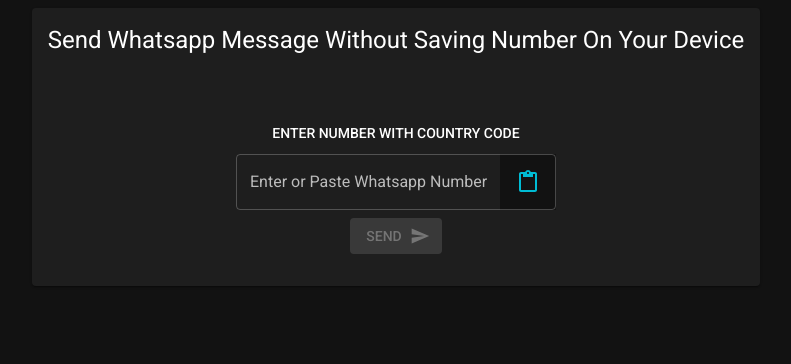
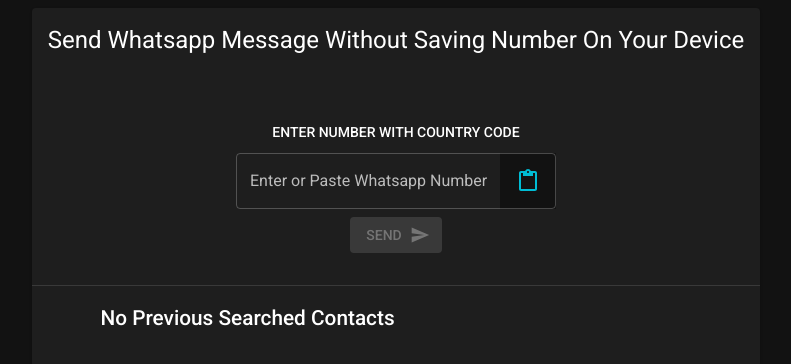
Before and after one commit to ProgrammerShri/Send-Whatsapp-Message, a React (Vite) app: page / in a window 1280 px wide. Shown: the top 364 px of the page, without its empty margins (244-1035 px from the left). Built offline with nearby package versions, Linux system fonts and the light colour scheme.

Commit message:
feat : List Component Added with Delete Feature

```diff
--- /dev/null
+++ b/src/component/AppList.jsx
@@ -0,0 +1,159 @@
+import * as React from "react";
+// import { styled } from '@mui/material/styles';
+import styled from "styled-components";
+import Box from "@mui/material/Box";
+import List from "@mui/material/List";
+import ListItem from "@mui/material/ListItem";
+import ListItemAvatar from "@mui/material/ListItemAvatar";
+import ListItemIcon from "@mui/material/ListItemIcon";
+import ListItemText from "@mui/material/ListItemText";
+import Avatar from "@mui/material/Avatar";
+import IconButton from "@mui/material/IconButton";
+import Grid from "@mui/material/Grid";
+import Typography from "@mui/material/Typography";
+import WhatsAppIcon from "@mui/icons-material/WhatsApp";
+import DeleteIcon from "@mui/icons-material/Delete";
+import { Button, Divider, ListItemButton } from "@mui/material";
+
+// Render Time (with format)
+export function renderTime(timeStamp) {
+  const date = new Date(timeStamp);
+  const dateString = date.toLocaleString("en-US", {
+    timeZone: "Asia/Kolkata",
+    hour12: true,
+    hour: "numeric",
+    minute: "numeric",
+    hourCycle: "h12",
+    day: "numeric",
+    month: "short",
+    year: "numeric",
+  });
+  return dateString;
+}
+
+const AppList = () => {
+  const [list, setList] = React.useState([]);
+
+  React.useEffect(() => {
+    const searchedList = window.localStorage.getItem("SearchedList");
+    if (searchedList) {
+      setList(JSON.parse(searchedList));
+    }
+  }, []);
+
+  const handleDelete = (id) => {
+    const newList = list.filter((item) => item.id !== id);
+    setList(newList);
+    window.localStorage.setItem("SearchedList", JSON.stringify(newList));
+  };
+
+  return (
+    <Box sx={{ width: "100%" }}>
+      <Divider />
+      <Grid
+        container
+        sx={{ width: "100%", display: "flex", justifyContent: "center" }}
+      >
+        <Grid item xs={12} md={10}>
+          <HeadingContainer>
+            <Typography
+              sx={{ my: 2, mx: 1, fontSize: "1.3rem", }}
+              variant="h6"
+              component="div"
+            >
+              {list.length > 0
+                ? `Previous Searched Contacts : ${list.length}`
+                : "No Previous Searched Contacts"}
+            </Typography>
+
+            {list.length > 0 && (
+              <Button
+                sx={{ my: 2, mx: 1 }}
+                variant="outlined"
+                onClick={() => console.log("DD")}
+              >
+                Clear All
+              </Button>
+            )}
+          </HeadingContainer>
+          <div>
+            <List>
+              {list.map((item) => (
+                <ListItemContainer key={item.id}>
+                  <ListContainer
+                    href={`https://wa.me/${item.mobileNumber}`}
+                    target="_blank"
+                    rel="noopener noreferrer"
+                    component="a"
+                    button="true"
+                  >
+                    <ListItemAvatar>
+                      <Avatar>
+                        <WhatsAppIcon />
+                      </Avatar>
+                    </ListItemAvatar>
+                    <ListItemText
+                      primary={item.mobileNumber}
+                      secondary={`Searched at ${renderTime(item.searchedAt)}`}
+                    />
+                  </ListContainer>
+                  <DeleteIconContainer>
+                    <IconButton
+                      edge="end"
+                      aria-label="delete"
+                      onClick={() => handleDelete(item.id)}
+                    >
+                      <DeleteIcon />
+                    </IconButton>
+                  </DeleteIconContainer>
+                </ListItemContainer>
+              ))}
+            </List>
+          </div>
+        </Grid>
+      </Grid>
+    </Box>
+  );
+};
+
+const ListItemContainer = styled(ListItem)`
+  display: flex;
+  align-items: center;
+  justify-content: space-between;
+  border-radius: 0.5rem;
+
+  &:hover {
+    background-color: #121212;
+    color: #fff;
+  }
+`;
+
+const ListContainer = styled.a`
+  display: flex;
+  justify-content: space-between;
+  width: 100%;
+  text-decoration: none;
+  color: inherit;
+
+  &:hover {
+    text-decoration: none;
+    color: inherit;
+  }
+`;
+
+const HeadingContainer = styled.div`
+  display: flex;
+  justify-content: space-between;
+  align-items: center;
+  width: 100%;
+  text-decoration: none;
+  color: inherit;
+`;
+
+const DeleteIconContainer = styled.div`
+  display: flex;
+  justify-content: center;
+  align-items: center;
+`;
+
+export default AppList;
--- a/src/index.css
+++ b/src/index.css
@@ -5,7 +5,7 @@
   height: 100vh;
   background-color: #121212;
   color: #fff;
-  overflow: hidden;
+  overflow-x: hidden;
 }
 
 .css-1y6hco2-MuiInputBase-root-MuiOutlinedInput-root {
--- a/src/pages/Dashboard.jsx
+++ b/src/pages/Dashboard.jsx
@@ -5,7 +5,7 @@
 import AppInput from "../component/Basic/AppInput";
 import Paper from "@mui/material/Paper";
 import styled from "styled-components";
-import { Container } from "@mui/system";
+import AppList from "../component/AppList";
 
 const Dashboard = () => {
   const [mobileNumber, setMobileNumber] = useState("");
@@ -19,6 +19,22 @@
     let url = `https://wa.me/${mobileNumber}`;
     window.open(url, "_blank");
     setMobileNumber("");
+    let loacalSaveddArray = window.localStorage.getItem("SearchedList");
+    if (loacalSaveddArray) {
+      loacalSaveddArray = JSON.parse(loacalSaveddArray);
+    } else {
+      loacalSaveddArray = [];
+    }
+
+    const currentUser = {
+      id: Math.random() * 100,
+      mobileNumber: mobileNumber,
+      searchedAt: new Date(),
+    };
+
+    loacalSaveddArray.push(currentUser);
+    console.log(loacalSaveddArray);
+    window.localStorage.setItem("SearchedList", JSON.stringify(loacalSaveddArray));
   };
 
   return (
@@ -29,7 +45,6 @@
           content="Send Whatsapp Message Without Saving Number On Your Device"
         />
       </MainHeading>
-      <Divider />
       <MainContainer>
         <SubHeadingContainer>
           <AppText variant="button" content="Enter number with country code" />
@@ -41,6 +56,7 @@
         />
         <AppButton onClick={handleSubmit} disabled={mobileNumber.length < 10} />
       </MainContainer>
+      <AppList />
     </DashboardContainer>
   );
 };
```
